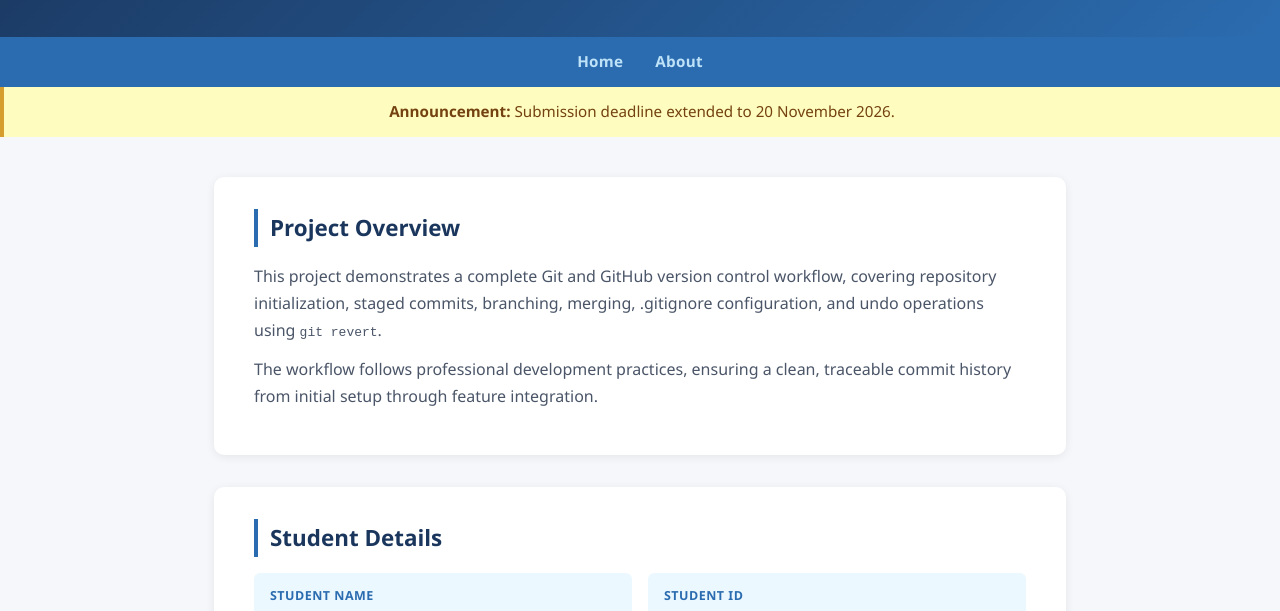
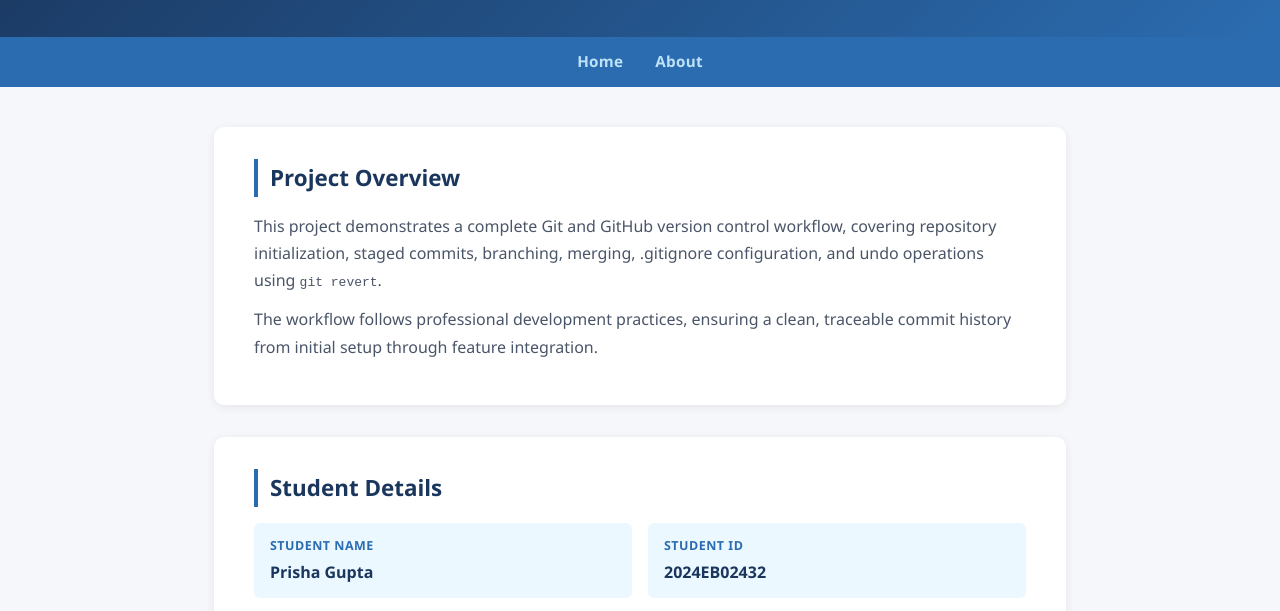
Before and after one commit to Prisha4gupta/git-workflow-assignment, a plain HTML site: page index.html in a window 1280 px wide. Shown: the part 153-764 px from the top of the page. Drawn offline with Linux system fonts and the light colour scheme.

Commit message:
Revert "Add temporary announcement"
This reverts commit 7de5710390f9a1488b24cf0d324f1569732f0876.

```diff
--- a/index.html
+++ b/index.html
@@ -127,10 +127,6 @@
     <a href="about.html">About</a>
   </nav>
 
-  <div style="background:#fefcbf;border-left:4px solid #d69e2e;padding:0.75rem 1.5rem;text-align:center;font-size:0.95rem;color:#744210;">
-    <strong>Announcement:</strong> Submission deadline extended to 20 November 2026.
-  </div>
-
   <main>
 
     <section class="card">
```
